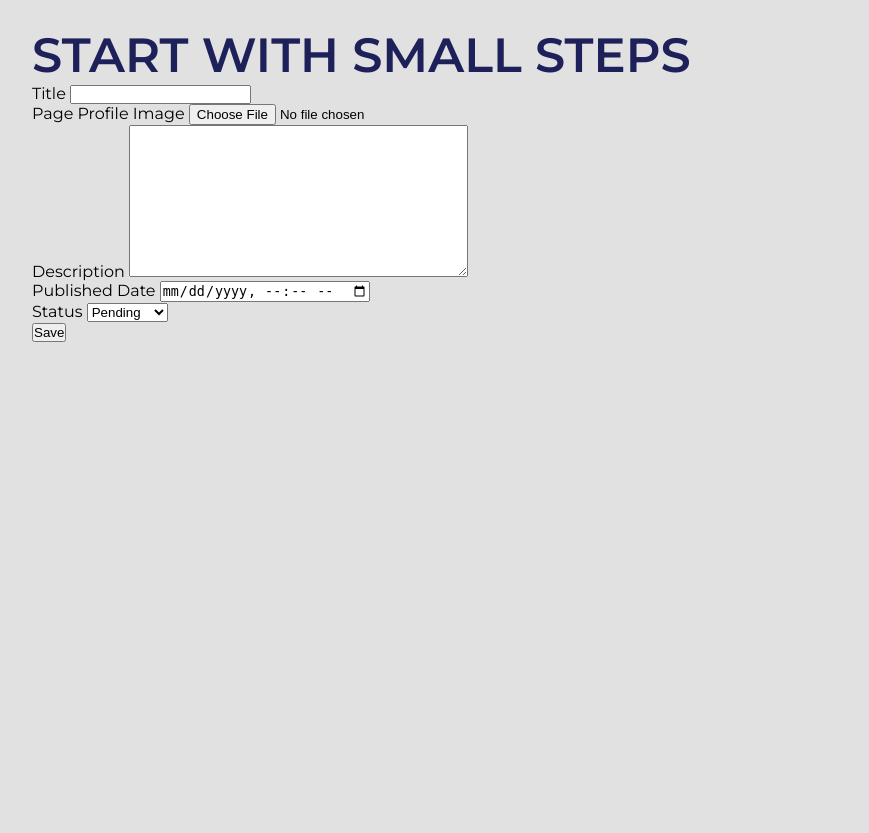
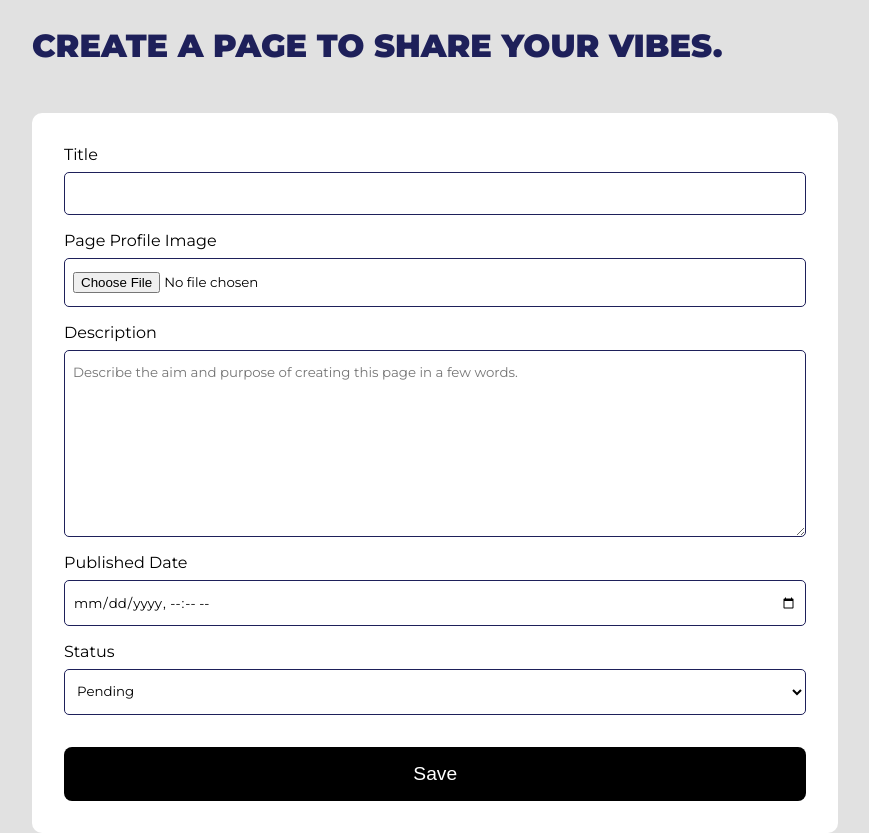
Before and after one commit to TinWinHlaing-777/vibesphere, a Django app: page /page/new in a window 1280 px wide. Shown: the part 96-929 px from the top of the page, without its empty margins (32-901 px from the left). Before the commit the page ends 438 px from the top, so only its background shows below. Run offline with Django 3.2, Linux system fonts and the light colour scheme; a user stored in the database is signed in.

Commit message:
update page form and functions are added

```diff
--- a/main/forms.py
+++ b/main/forms.py
@@ -71,9 +71,9 @@ class BlogPageForm(forms.ModelForm):
         widgets = {
             'title': forms.TextInput(attrs={'class': 'page__form__input'}),
             'profile_image': forms.ClearableFileInput(attrs={'class': 'page__form__input'}),
-            'meta_description': forms.Textarea(attrs={'class': 'page__form__input'}),
-            'published_date': forms.DateTimeInput(attrs={'type': 'datetime-local'}),
-            'status': forms.Select(choices=[('draft', 'Draft'), ('published', 'Published')]),
+            'meta_description': forms.Textarea(attrs={'class': 'page__form__input', 'placeholder': 'Describe the aim and purpose of creating this page in a few words.'}),
+            'published_date': forms.DateTimeInput(attrs={'type': 'datetime-local','class': 'page__form__input'}),
+            'status': forms.Select(choices=[('draft', 'Draft'), ('published', 'Published')], attrs={'class': 'page__form__input'}),
         }
 
 class ArticleForm(forms.ModelForm):
--- a/main/urls.py
+++ b/main/urls.py
@@ -13,6 +13,8 @@ urlpatterns = [
     # Article paths
     path('article/new', views.create_update_article, name='create'),
     path('article/<str:article_id>/edit/', views.create_update_article, name='edit_article'),
+    path('pages/', views.show_all_pages, name='pages'),
     path('page/new', views.blog_page_create, name="create_page"),
-    path('pages/', views.show_all_pages, name='pages'),
+    path('page/manage/<int:user_id>/', views.manage_page, name="manage_page"),
+    path('page/update/<str:title>/', views.update_page, name="update_page"),
 ]
--- a/main/views.py
+++ b/main/views.py
@@ -1,8 +1,10 @@
-from django.shortcuts import render, redirect
+from django.shortcuts import render, redirect, get_object_or_404
 from django.contrib.auth import login, authenticate, logout
 from .forms import CustomUserCreationForm, CustomLoginForm, BlogPageForm, ArticleForm
 from django.contrib.auth.decorators import login_required
-from .models import Article
+from .models import Article, BlogPage
+from django.contrib.auth.models import User
+from django.contrib import messages
 
 # Create Account Function
 def register_view(request):
@@ -55,7 +57,11 @@ def welcome_view(request):
         context = {'show_navbar': True}
         return render(request, 'welcome.html', context)
 
+@login_required
 def show_all_pages(request):
+    redirect_response = redirect_if_not_logged_in(request)
+    if redirect_response:
+        return redirect_response
     context = {'show_navbar': True}
     return render(request, 'pages.html', context)
 
@@ -79,6 +85,47 @@ def blog_page_create(request):
         }
     return render(request, 'page_form.html', context)
 
+def manage_page(request, user_id=None):
+    if user_id:
+        user = get_object_or_404(User, id=user_id)
+    else:
+        messages.error(request,'No user specified')
+        return redirect('welcome')
+    pages = BlogPage.objects.filter(author=user)
+
+    if pages.exists():
+        if pages.count() > 1:
+            messages.warning(request, 'Multiple pages found. Showing the first page.')
+        page = pages.first()
+        return redirect('update_page', title=page.title)
+    else:
+        messages.info(request, 'You do not have a page. Please create a new page.')
+        return redirect('create_page')
+
+@login_required
+def update_page(request, title):
+    redirect_response = redirect_if_not_logged_in(request)
+    if redirect_response:
+        return redirect_response
+    page = get_object_or_404(BlogPage, title=title)
+    if page.author != request.user:
+        messages.error(request, 'You do not have permission to edit this page.')
+        return redirect('create_page')
+    if request.method == 'POST':
+        form = BlogPageForm(request.POST, request.FILES, instance=page)
+        if form.is_valid():
+            form.save()
+            messages.success(request, 'Page updated successfully.')
+            return redirect('pages', title=page.title)
+    else:
+        form = BlogPageForm(instance=page)
+    context = {
+        'show_navbar': True,
+        'form': form,
+        'page': page
+    }
+    return render(request, 'page_form.html', context)
+
 @login_required
 def create_update_article(request, article_id=None):
     if article_id:
--- a/static/css/page_form.css
+++ b/static/css/page_form.css
@@ -7,11 +7,56 @@
 .page__form__header{
     color: #1E205A;
     text-transform: uppercase;
-    font-size: 3rem;
-    font-weight: 600;
+    font-size: 2rem;
+    font-weight: 900;
 }
 
 .page__form{
     width: 70%;
     height: auto;
+    margin-top: 3rem;
+    background-color: #ffffff;
+    padding: 2rem;
+    border-radius: 10px;
 }
+
+.page__form__group{
+    display: flex;
+    justify-content: flex-start;
+    align-items: flex-start;
+    flex-direction: column;
+}
+
+.page__form__label{
+    margin-bottom: .5rem;
+}
+
+.page__form__input{
+    background-color: transparent;
+    border: none;
+    border: 1px solid #1E205A;
+    padding: .8rem .5rem;
+    margin-bottom: 1rem;
+    width: 100%;
+    border-radius: 5px;
+    font-family: "Montserrat", sans-serif;
+}
+
+.create__page__btn{
+    width: 100%;
+    height: 20%;
+    background-color: #000000;
+    color: #ffffff;
+    margin-top: 1rem;
+    padding: 1rem;
+    border: none;
+    border-radius: .5rem;
+    cursor: pointer;
+    font-size: 1.2rem;
+    font-weight: 300;
+}
+
+.create__page__btn:hover {
+    transition: 0.3s ease all;
+    background-color: #242424;
+}
--- a/static/css/pages.css
+++ b/static/css/pages.css
@@ -34,3 +34,8 @@
 .update__btn{
     background-color: #000000;
 }
+
+.update__btn:hover{
+    transition: 0.3s ease all;
+    background-color: #242424;
+}
--- a/templates/page_form.html
+++ b/templates/page_form.html
@@ -7,31 +7,30 @@
 {% block content %}
     <div class="page__form__container">
         <div class="left__container">
-            <h1 class="page__form__header">Start With Small Steps</h1>
+            <h1 class="page__form__header">Create a page to share your vibes.</h1>
             <form method="post" enctype="multipart/form-data" class="page__form">
                 {% csrf_token %}
                 <div class="page__form__group">
-                    <label for="id_title">Title</label>
+                    <label class="page__form__label" for="id_title">Title</label>
                     {{ form.title}}
                 </div>
                 <div class="page__form__group">
-                    <label for="id_image">Page Profile Image</label>
+                    <label class="page__form__label" for="id_image">Page Profile Image</label>
                     {{ form.profile_image}}
                 </div>
                 <div class="page__form__group">
-                    <label for="id_text">Description</label>
+                    <label class="page__form__label" for="id_text">Description</label>
                     {{ form.meta_description}}
                 </div>
                 <div class="page__form__group">
-                    <label for="id_text">Published Date</label>
+                    <label class="page__form__label" for="id_text">Published Date</label>
                     {{ form.published_date}}
                 </div>
                 <div class="page__form__group">
-                    <label for="id_text">Status</label>
+                    <label class="page__form__label" for="id_text">Status</label>
                     {{ form.status}}
                 </div>
-                <!-- {{ form.as_p }} -->
-                <button type="submit">Save</button>
+                <button type="submit" class="create__page__btn">Save</button>
             </form>
         </div>
         <div class="right__container"></div>
--- a/templates/pages.html
+++ b/templates/pages.html
@@ -10,7 +10,7 @@
         <a href="{% url 'create_page' %}" class="create__link">
             <button class="create__btn">Create a Page</button>
         </a>
-        <a href="{% url 'create_page' %}" class="create__link">
+        <a href="{% url 'manage_page' user.id %}" class="create__link">
             <button class="update__btn">Manage Page</button>
         </a>
     </div>
```
Also changed, not shown: db.sqlite3.
